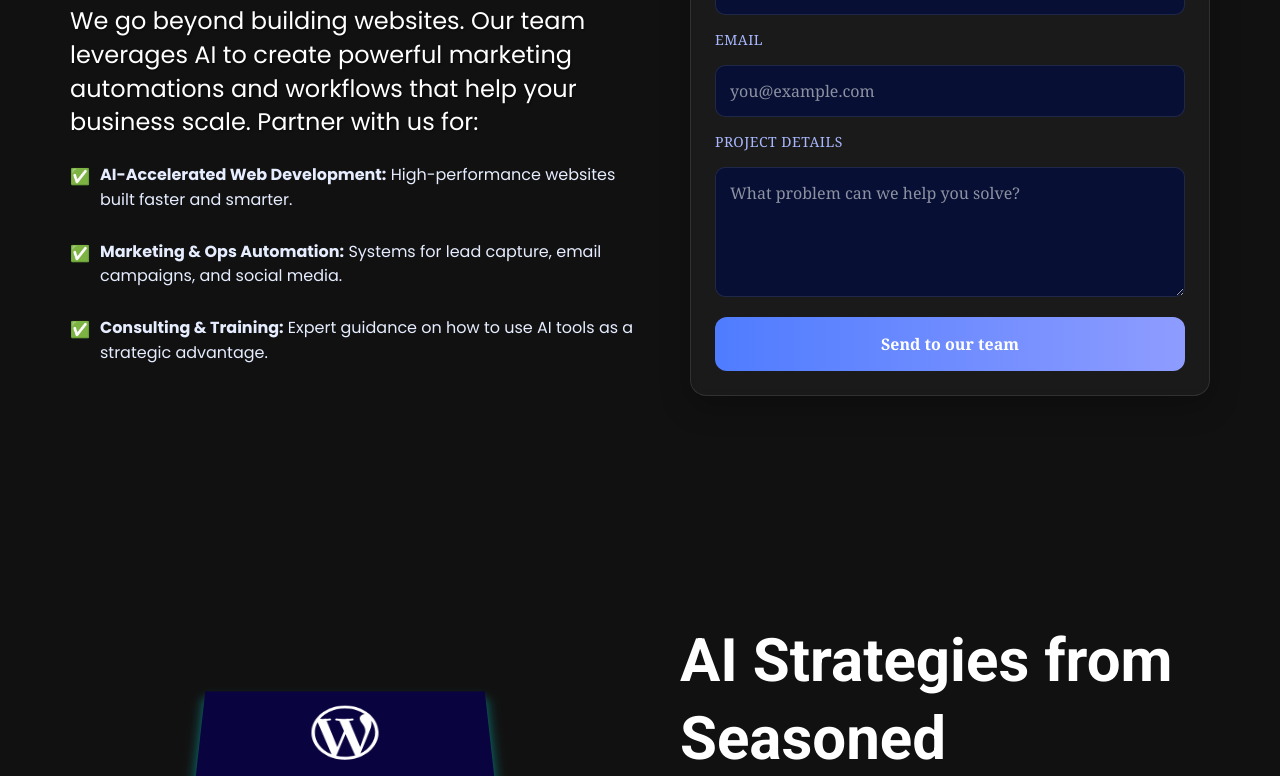
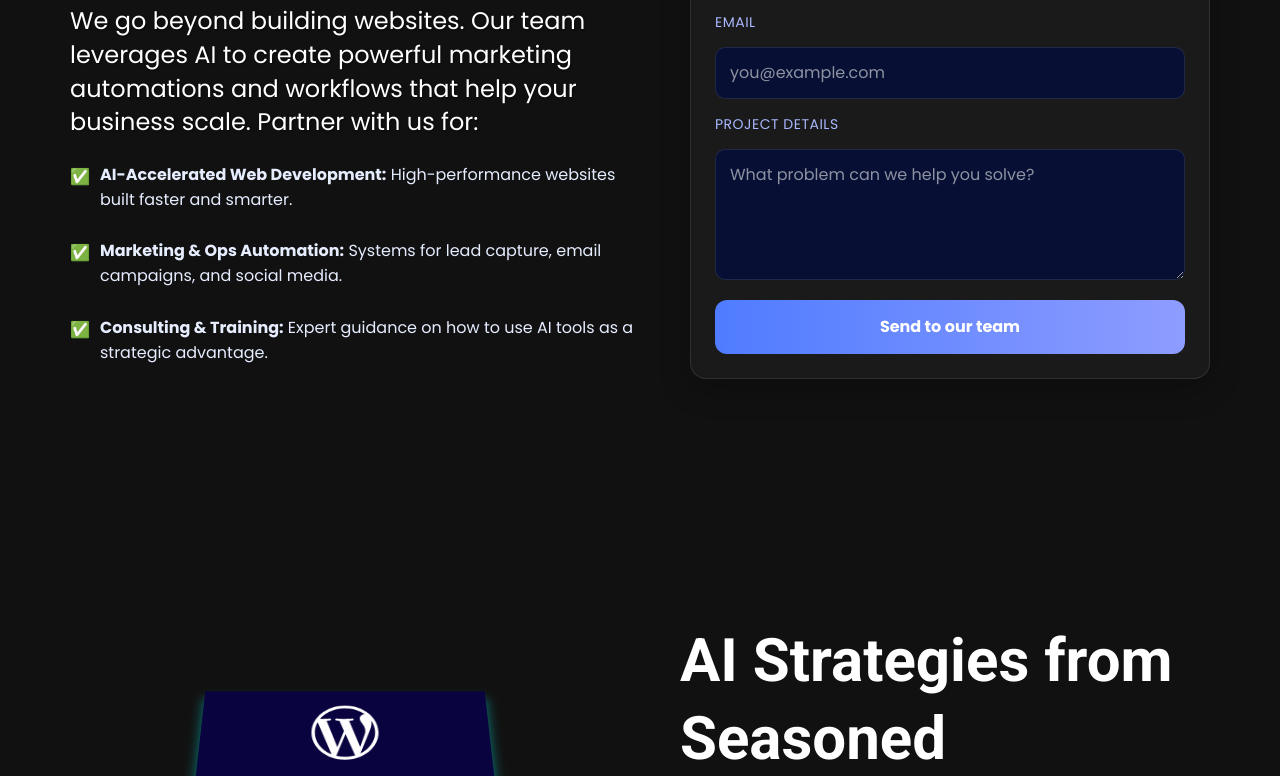
Before and after one commit to theremotecreative/the-remote-creative-v3, a Gatsby site: page / in a window 1280 px wide. Shown: the part 318-1094 px from the top of the page. Built offline with nearby package versions, Linux system fonts and the light colour scheme; Gatsby itself is replaced by a stand-in of ours; no server answers.

Commit message:
Adjust hero form header size

```diff
--- a/src/components/home-components/hero-section.js
+++ b/src/components/home-components/hero-section.js
@@ -131,10 +131,11 @@ const HeroFormWrapper = styled.form`
     backdrop-filter: blur(4px);
     color: #fff;
     box-shadow: 0 10px 30px rgba(0, 0, 0, 0.25);
+    font-family: Poppins, "Roboto", sans-serif;
     .form-header {
         h2 {
             margin: 0;
-            font-size: 28px;
+            font-size: 24px;
             font-weight: 800;
         }
         p {
@@ -157,6 +158,7 @@ const HeroFormWrapper = styled.form`
         background: rgba(3, 14, 59, 0.8);
         color: #fff;
         font-size: 16px;
+        font-family: inherit;
         transition: border-color .2s ease, box-shadow .2s ease;
         &:focus {
             border-color: #4f7cff;
@@ -177,6 +179,7 @@ const HeroFormWrapper = styled.form`
         color: #fff;
         font-weight: 700;
         font-size: 16px;
+        font-family: inherit;
         cursor: pointer;
         transition: transform .2s ease, box-shadow .2s ease;
         &:hover:not(:disabled) {
```
